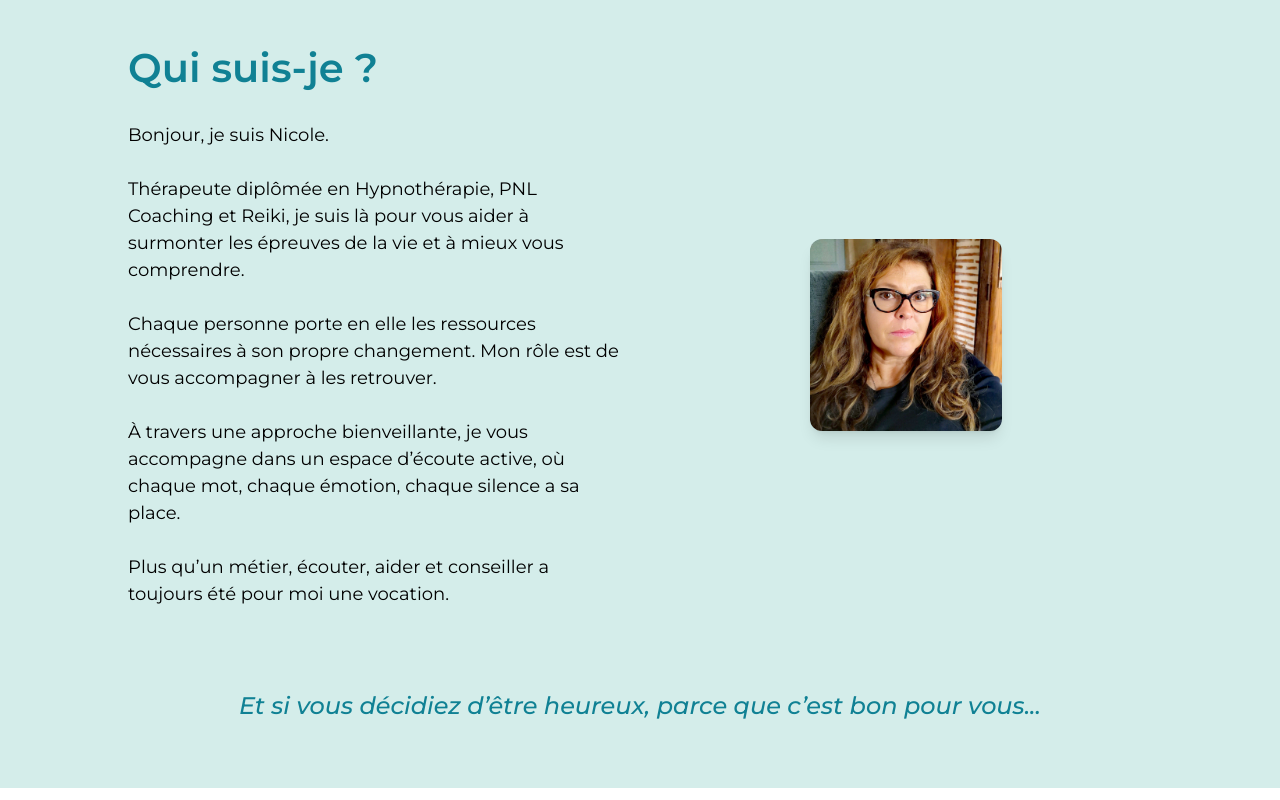
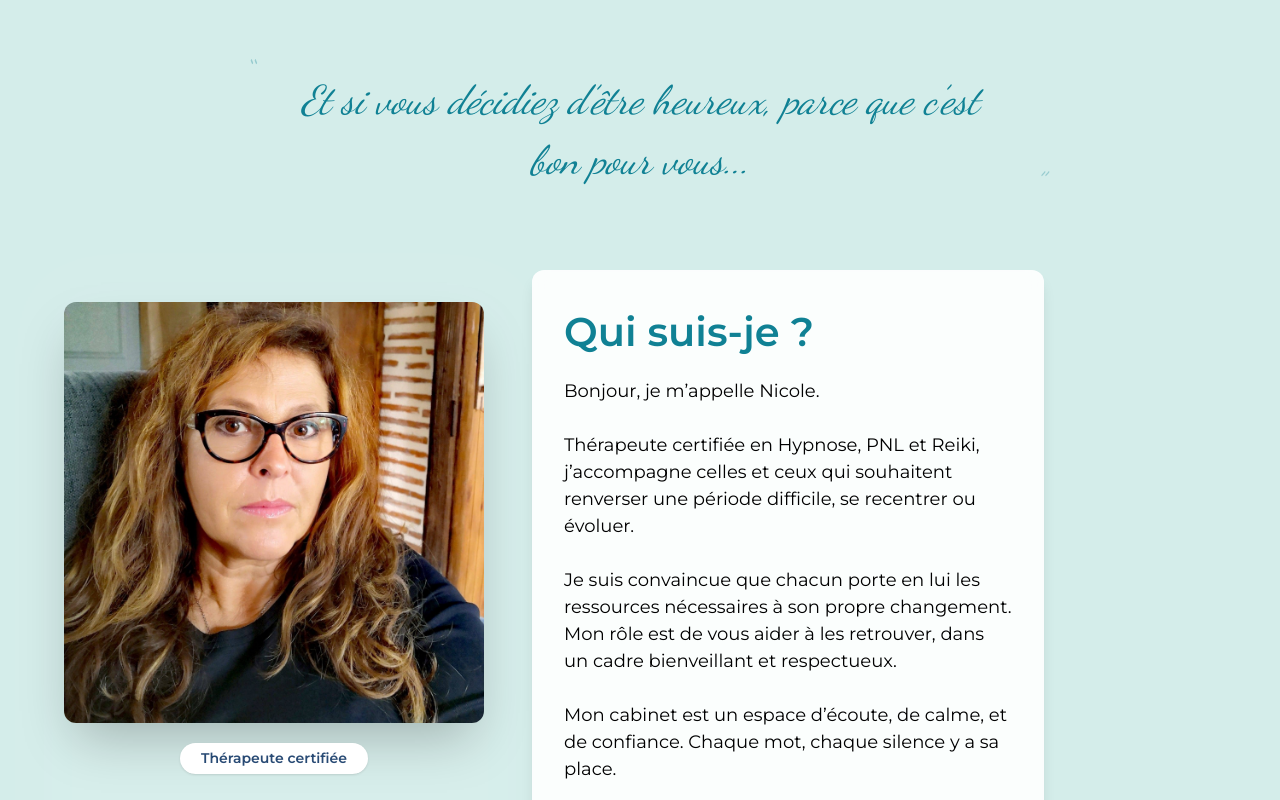
Before and after one commit to barry-black/nicole-pages-website, a Next.js app: page / in a window 1280 px wide. Shown: the part 940-1740 px from the top of the page. Built offline with nearby package versions, Linux system fonts and the light colour scheme.

Commit message:
Finish Presentation component

```diff
--- a/src/styles/globals.css
+++ b/src/styles/globals.css
@@ -7,6 +7,7 @@
 @import "./button.css";
 @import "./soins.css";
 @import "./butterflyLoader.css";
+@import "./who-i-am.css";
 
 @layer base {
     html {
--- a/src/styles/typography.css
+++ b/src/styles/typography.css
@@ -21,8 +21,9 @@
     }
 
     .text-ds-40 {
-        font-size: 40px;
+        @apply text-[28px] sm:text-[32px] md:text-[36px] lg:text-[40px];
     }
+
 
     .text-ds-50 {
         font-size: 50px;
--- /dev/null
+++ b/src/styles/who-i-am.css
@@ -0,0 +1,12 @@
+@keyframes slide-light {
+  0% {
+    left: -75%;
+  }
+  100% {
+    left: 100%;
+  }
+}
+
+.animate-slide-light {
+  animation: slide-light 1.8s ease-in-out forwards;
+}
--- a/src/ui/components/who-i-am/who-i-am.tsx
+++ b/src/ui/components/who-i-am/who-i-am.tsx
@@ -1,64 +1,107 @@
 "use client";
 
-/* Public Library */
 import Image from "next/image";
-
-/* Component */
+import { motion } from "framer-motion";
 import { Typography } from "@/ui/design-system/typography/typography";
 
 export const WhoIAm = () => {
   return (
-    <section id="who-i-am" className="bg-[var(--color-pale-blue)] py-16 px-6">
-      <div className="max-w-5xl mx-auto grid md:grid-cols-2 gap-10 items-center">
-        <div>
+    <section id="who-i-am" className="bg-[var(--color-pale-blue)] py-24 px-6">
+      {/* Citation stylisée */}
+      <motion.div
+        className="text-center mb-20 px-4 relative"
+        initial={{ opacity: 0, y: 20 }}
+        whileInView={{ opacity: 1, y: 0 }}
+        viewport={{ once: true }}
+        transition={{ duration: 0.8 }}
+      >
+        <blockquote className="relative max-w-3xl mx-auto px-6 text-ds text-ds-40 italic text-[var(--color-ocean-blue)] leading-relaxed">
+          <span className="text-4xl opacity-30 absolute -left-4 -top-4 select-none">
+            “
+          </span>
+          <p>
+            Et si vous décidiez d&rsquo;être heureux, parce que c&rsquo;est bon
+            pour vous...
+          </p>
+          <span className="text-4xl opacity-30 absolute -right-4 -bottom-4 select-none">
+            ”
+          </span>
+        </blockquote>
+      </motion.div>
+
+      <div className="max-w-6xl mx-auto flex flex-col md:flex-row items-start gap-12 relative">
+        {/* Bloc image avec glow */}
+        <motion.div
+          initial={{ opacity: 0, x: 40 }}
+          whileInView={{ opacity: 1, x: 0 }}
+          viewport={{ once: true }}
+          transition={{ duration: 0.6 }}
+          className="relative mt-8 z-10 flex flex-col items-center"
+        >
+          {/* Glow effet animé */}
+          <div className="absolute inset-0 z-0">
+            <div className="absolute -top-6 -left-6 w-[480px] h-[620px] rounded-xl bg-white/20 blur-2xl opacity-40 animate-pulse" />
+          </div>
+
+          {/* Image agrandie */}
+          <Image
+            src="/assets/images/photo_nicole.jpg"
+            alt="Portrait Nicole"
+            width={420}
+            height={600}
+            className="relative rounded-xl shadow-2xl object-cover z-10"
+          />
+
+          {/* Badge */}
+          <div className="mt-5 bg-white text-[#284a74] text-[14px] font-semibold px-5 py-1 rounded-full shadow border border-white/60 z-10">
+            Thérapeute certifiée
+          </div>
+        </motion.div>
+
+        {/* Bloc texte plus étroit */}
+        <motion.div
+          initial={{ opacity: 0, x: -40 }}
+          whileInView={{ opacity: 1, x: 0 }}
+          viewport={{ once: true }}
+          transition={{ duration: 0.6 }}
+          className="bg-white/90 backdrop-blur-sm rounded-xl shadow-lg p-6 md:p-8 max-w-lg z-20 relative"
+        >
           <Typography
             variant="m-40"
             component="h2"
             theme="ocean-blue"
             weight="semibold"
-            className="mb-6"
+            className="mb-4"
           >
             Qui suis-je ?
           </Typography>
 
-          <Typography component="p" className="mb-6 leading-relaxed text-[17px]">
-            Bonjour, je suis Nicole.
+          <Typography
+            component="p"
+            className="leading-relaxed text-[17px] text-black/90"
+          >
+            Bonjour, je m&rsquo;appelle Nicole.
             <br />
             <br />
-            Thérapeute diplômée en Hypnothérapie, PNL Coaching et Reiki, je suis là pour vous aider à surmonter les épreuves de la vie et à mieux vous comprendre.
+            Thérapeute certifiée en Hypnose, PNL et Reiki, j’accompagne celles
+            et ceux qui souhaitent renverser une période difficile, se recentrer
+            ou évoluer. <br />
             <br />
+            Je suis convaincue que chacun porte en lui les ressources
+            nécessaires à son propre changement. Mon rôle est de vous aider à
+            les retrouver, dans un cadre bienveillant et respectueux. <br />
             <br />
-            Chaque personne porte en elle les ressources nécessaires à son propre changement. Mon rôle est de vous accompagner à les retrouver.
+            Mon cabinet est un espace d’écoute, de calme, et de confiance.
+            Chaque mot, chaque silence y a sa place. <br />
             <br />
-            <br />
-            À travers une approche bienveillante, je vous accompagne dans un espace d’écoute active, où chaque mot, chaque émotion, chaque silence a sa place.
-            <br />
-            <br />
-            Plus qu’un métier, écouter, aider et conseiller a toujours été pour moi une vocation.
+            <span className="mt-8 block border-l-4 border-[var(--color-ocean-blue)] pl-4 text-[18px] italic text-[var(--color-ocean-blue)] font-medium">
+              Accompagner n&rsquo;est pas un m&eacute;tier. C&rsquo;est une
+              pr&eacute;sence, attentive et sinc&egrave;re, qui avance &agrave;
+              hauteur d&rsquo;&acirc;me &mdash; jamais devant, jamais
+              derri&egrave;re.
+            </span>
           </Typography>
-        </div>
-
-        <div className="flex justify-center">
-          <Image
-            src="/assets/images/photo_nicole.jpg"
-            alt="Portrait Nicole"
-            width={192}
-            height={288}
-            className="rounded-xl shadow-lg w-48 h-auto"
-          />
-        </div>
-      </div>
-
-      <div className="text-center mt-14 px-4">
-        <Typography
-          variant="m-24"
-          theme="ocean-blue"
-          component="p"
-          weight="medium"
-          className="italic"
-        >
-          Et si vous décidiez d’être heureux, parce que c’est bon pour vous...
-        </Typography>
+        </motion.div>
       </div>
     </section>
   );
```
